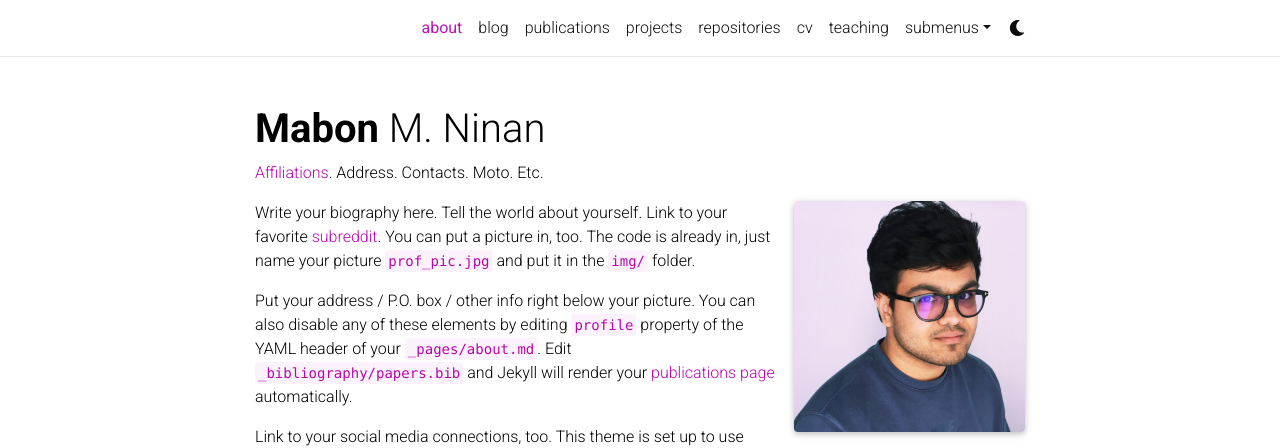
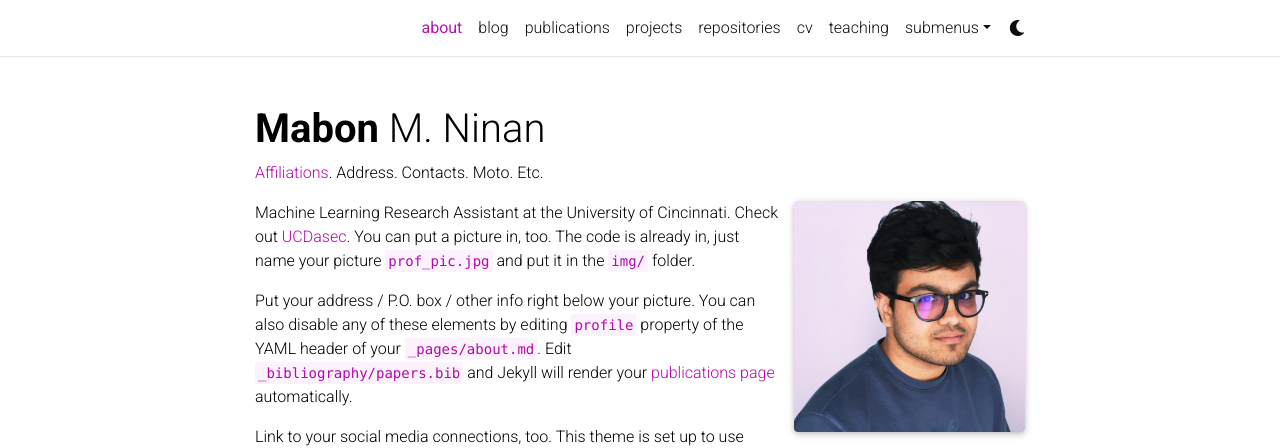
Before and after one commit to mabonmn/mabonmn.github.io, a Jekyll site: the page built from _pages/about.md, in a window 1280 px wide and 1264 px high. Shown: the top 448 px of the window. Built offline with Jekyll 4.4.1, drawn with Linux system fonts in a browser that asks for light colours; full-size pictures stand in for the smaller copies a plugin makes; emoji names are drawn with the system emoji font; comment, search, counter and statistics services are not loaded; a style sheet for code colours, icons or effects is not loaded.

Commit message:
Update about.md

```diff
--- a/_pages/about.md
+++ b/_pages/about.md
@@ -19,7 +19,7 @@ selected_papers: true # includes a list of papers marked as "selected={true}"
 social: true  # includes social icons at the bottom of the page
 ---
 
-Write your biography here. Tell the world about yourself. Link to your favorite [subreddit](http://reddit.com). You can put a picture in, too. The code is already in, just name your picture `prof_pic.jpg` and put it in the `img/` folder.
+Machine Learning Research Assistant at the University of Cincinnati. Check out [UCDasec](https://homepages.uc.edu/~wang2ba/). You can put a picture in, too. The code is already in, just name your picture `prof_pic.jpg` and put it in the `img/` folder.
 
 Put your address / P.O. box / other info right below your picture. You can also disable any of these elements by editing `profile` property of the YAML header of your `_pages/about.md`. Edit `_bibliography/papers.bib` and Jekyll will render your [publications page](/al-folio/publications/) automatically.
 
```
